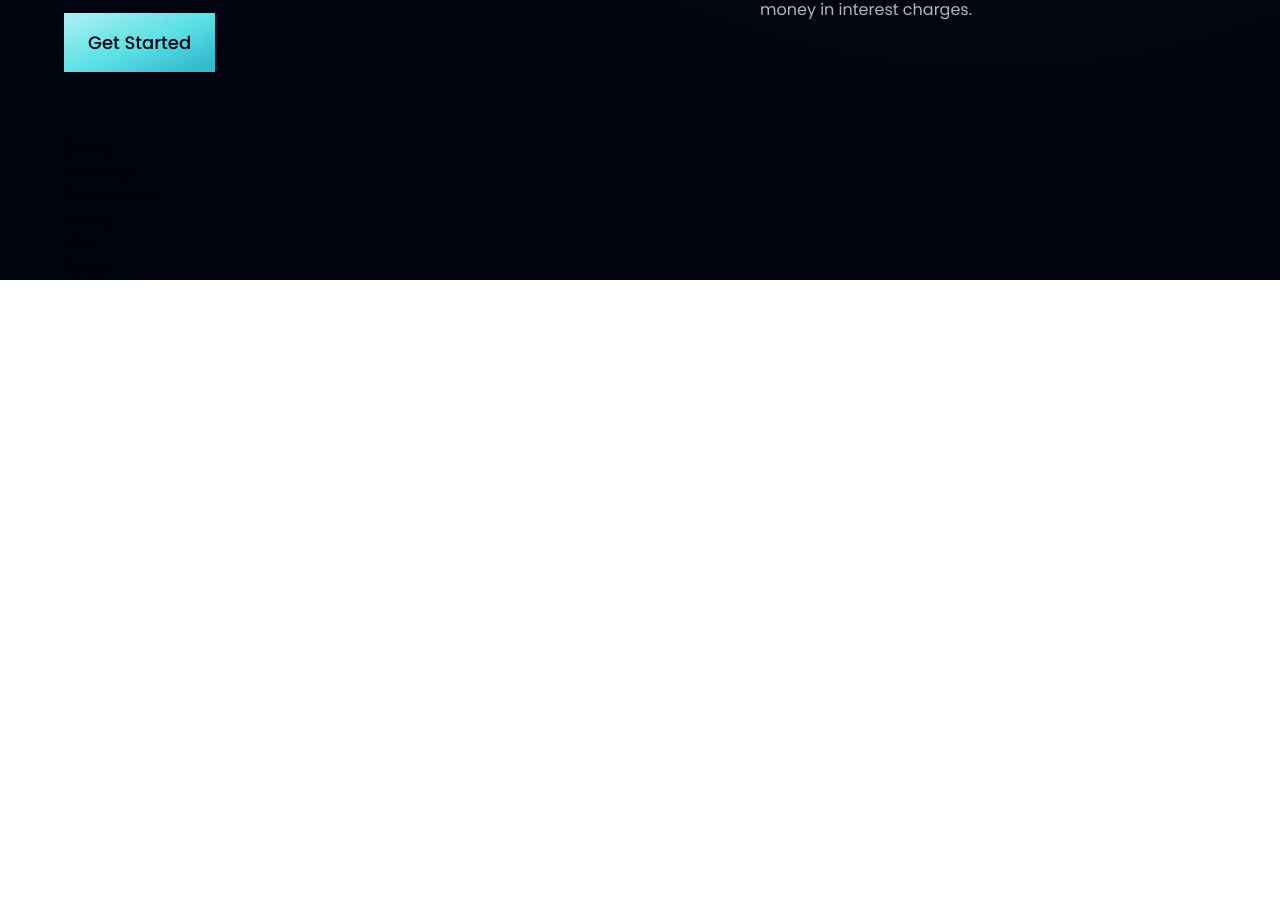
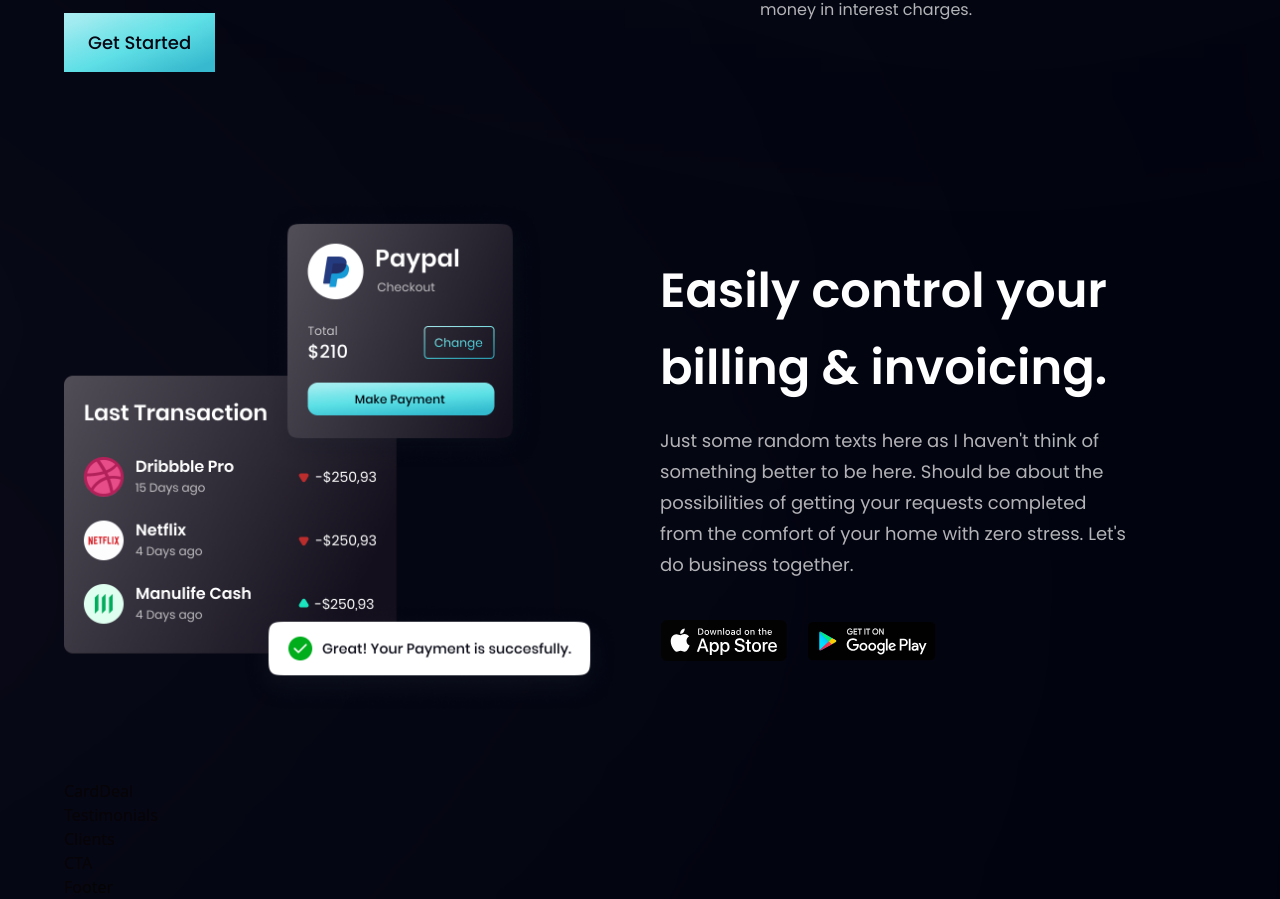
Before and after one commit to OyedunOye/bank_app, a React (Vite) app: page / in a window 1280 px wide. Shown: the part 1410-2309 px from the top of the page. Before the commit the page ends 1690 px from the top, so only its background shows below. Built offline with nearby package versions, Linux system fonts and the light colour scheme.

Commit message:
billing section completed

```diff
--- a/src/components/Billing.jsx
+++ b/src/components/Billing.jsx
@@ -1,9 +1,29 @@
-import React from 'react'
+import { apple,bill,google } from "../assets"
+import styles, { layout } from "../style"
 
-const Billing = () => {
-  return (
-    <div>Billing</div>
+const Billing = () => (
+    <section id="product" className={layout.sectionReverse}>
+      <div className={layout.sectionImgReverse}>
+        <img src={bill} alt="billing" className="w-[100%] h-[100%] relative z-[5]" />
+
+        {/* the following self-closed divs are to add gradient to the left handside of the image */}
+        <div className="absolute z-[3] -left-1/2 top-0 w-[50%] h-[50%] rounded-full white__gradient" />
+        <div className="absolute z-[0] -left-1/2 bottom-0 w-[50%] h-[50%] rounded-full pink__gradient" />
+
+      </div>
+
+      <div className={layout.sectionInfo}>
+        <h2 className={styles.heading2}>Easily control your <br className="sm:block hidden"/> billing & invoicing.</h2>
+        <p className={`${styles.paragraph} max-w-[470px] mt-5`}>
+          Just some random texts here as I haven't think of something better to be here. Should be about the possibilities of getting your requests
+          completed from the comfort of your home with zero stress. Let's do business together.
+        </p>
+        <div className="flex flex-row flex-wrap sm:mt-10 mt-6">
+          <img src={apple} alt="apple_store" className="w-[128px] h-[42px] object-contain mr-5 cursor-pointer" />
+          <img src={google} alt="google_store" className="w-[128px] h-[42px] object-contain cursor-pointer" />
+        </div>
+      </div>
+    </section>
   )
-}
 
 export default Billing
```
